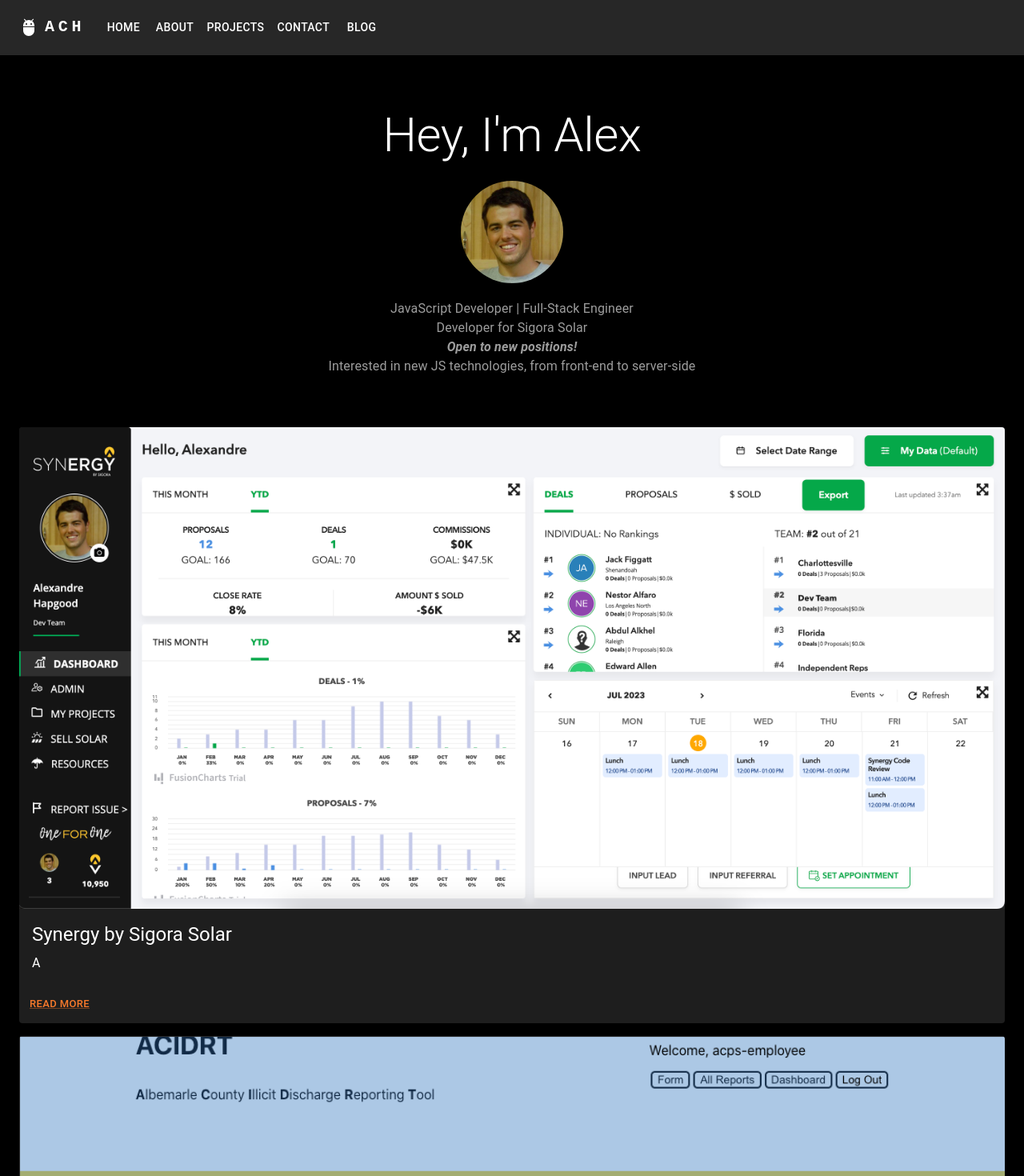
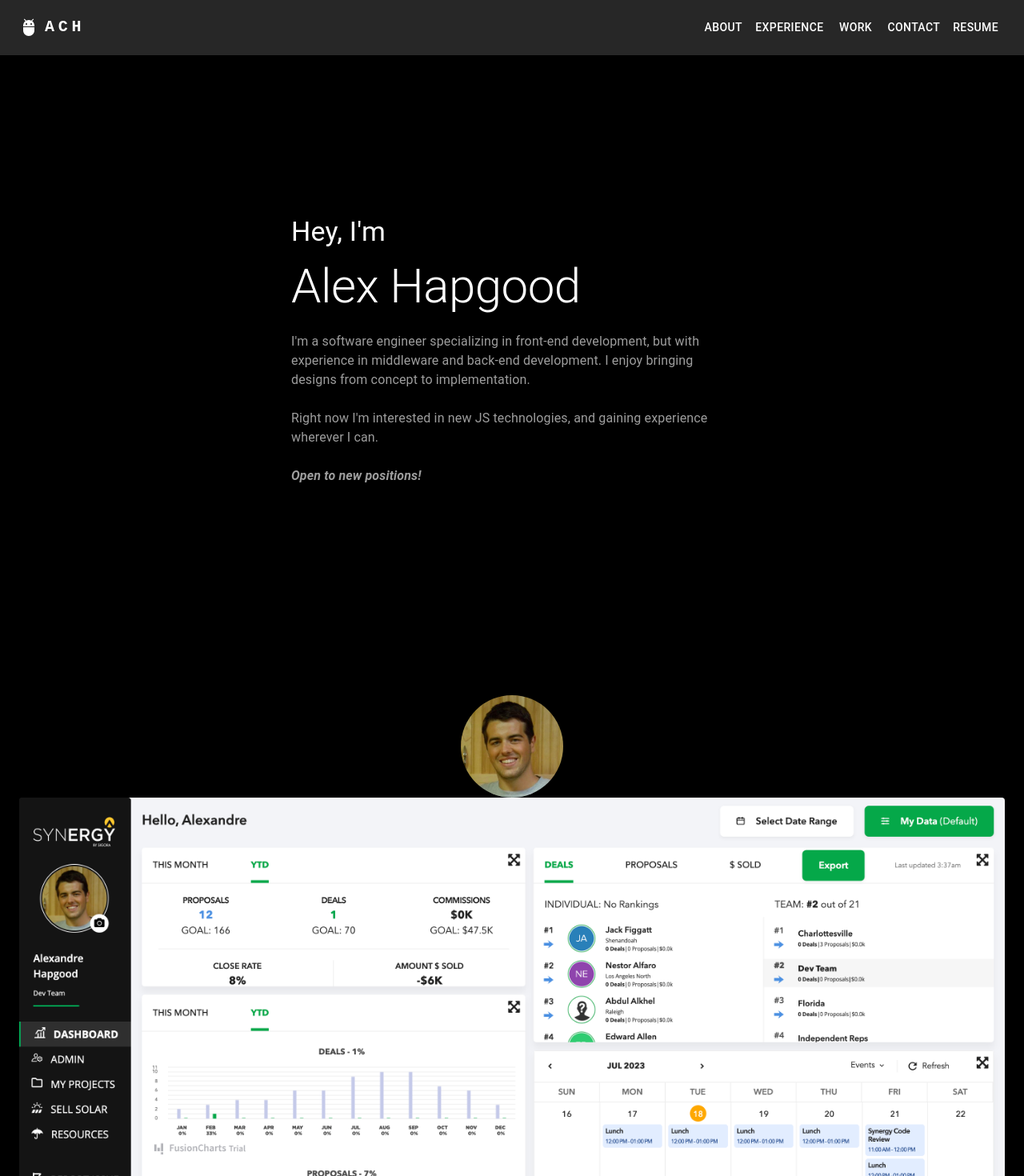
Before and after one commit to meta-434/portfolio, a Next.js app: page / in a window 1280 px wide. Shown: the top 1470 px of the page at 80% size. Built offline with nearby package versions, Linux system fonts and the light colour scheme.

Commit message:
wip overall design

```diff
--- a/common/appBar.tsx
+++ b/common/appBar.tsx
@@ -13,7 +13,7 @@
   MenuItem,
 } from '@mui/material';
 
-const pages = ['Home', 'About', 'Projects', 'Contact', 'Blog'];
+const pages = ['About', 'Experience', 'Work', 'Contact', 'Resume'];
 
 export default function PortfolioAppBar() {
   const [anchorElNav, setAnchorElNav] = React.useState<null | HTMLElement>(
@@ -29,7 +29,7 @@
   };
 
   return (
-    <AppBar position="sticky">
+    <AppBar position="relative">
       <Container maxWidth="xl">
         <Toolbar disableGutters>
           <AdbIcon sx={{ display: { xs: 'none', md: 'flex' }, mr: 1 }} />
@@ -50,11 +50,10 @@
           >
             ACH
           </Typography>
-
           <Box sx={{ flexGrow: 1, display: { xs: 'flex', md: 'none' } }}>
             <IconButton
               size="large"
-              aria-label="account of current user"
+              aria-label="mobile-menu-appbar"
               aria-controls="menu-appbar"
               aria-haspopup="true"
               onClick={handleOpenNavMenu}
@@ -104,9 +103,10 @@
               textDecoration: 'none',
             }}
           >
-            LOGO
+            ACH
           </Typography>
-          <Box sx={{ flexGrow: 1, display: { xs: 'none', md: 'flex' } }}>
+          <Box sx={{ display: { xs: 'none', md: 'flex' } }} flexGrow={1} />
+          <Box sx={{ flexGrow: 0, display: { xs: 'none', md: 'flex' } }}>
             {pages.map(page => (
               <Button
                 key={page}
--- /dev/null
+++ b/pages/About.tsx
@@ -0,0 +1,11 @@
+import Avatar from '@mui/material/Avatar';
+
+export default function About() {
+  return (
+    <Avatar
+      alt="Alex Hapgood"
+      src="/headshot.jpeg"
+      sx={{ margin: 'auto', width: 128, height: 128 }}
+    />
+  );
+}
--- /dev/null
+++ b/pages/Work.tsx
@@ -0,0 +1,55 @@
+import Button from '@mui/material/Button';
+import Card from '@mui/material/Card';
+import CardActions from '@mui/material/CardActions';
+import CardContent from '@mui/material/CardContent';
+import CardMedia from '@mui/material/CardMedia';
+import Grid from '@mui/material/Unstable_Grid2';
+import Container from '@mui/material/Container';
+import Typography from '@mui/material/Typography';
+import Link from '@mui/material/Link';
+
+const cards = [
+  { id: 0, name: 'Synergy by Sigora Solar', shortDesc: 'A', link: 'synergy' },
+  {
+    id: 1,
+    name: 'ACIDRT (Albemarle County Illicit Discharge Reporting Tool',
+    shortDesc: 'B',
+    link: 'acidrt',
+  },
+  { id: 2, name: 'Pomodoro V2', shortDesc: 'C', link: 'pomodoro2' },
+  { id: 3, name: 'Noteful', shortDesc: 'D', link: 'noteful' },
+  { id: 4, name: 'Unix Shell Quiz', shortDesc: 'E', link: 'unixshellquiz' },
+  { id: 5, name: 'Movie Lookup App', shortDesc: 'F', link: 'movielookup' },
+  { id: 6, name: 'Pomodoro V1', shortDesc: 'G', link: 'pomodoro1' },
+];
+
+export default function Work() {
+  return (
+    <Container maxWidth="xl">
+      <Grid container spacing={2}>
+        {cards.map(card => (
+          <Grid key={card.id} xs={12}>
+            <Card sx={{ display: 'flex', flexDirection: 'column' }}>
+              <CardMedia
+                component="img"
+                image={`/${card.link}/${card.link}-main.png`}
+                alt={card.name}
+              />
+              <CardContent sx={{ flexGrow: 1 }}>
+                <Typography gutterBottom variant="h5" component="h2">
+                  {card.name}
+                </Typography>
+                <Typography>{card.shortDesc}</Typography>
+              </CardContent>
+              <CardActions>
+                <Button size="small">
+                  <Link href={`/portfolio/${card.link}`}>Read More</Link>
+                </Button>
+              </CardActions>
+            </Card>
+          </Grid>
+        ))}
+      </Grid>
+    </Container>
+  );
+}
--- a/pages/index.tsx
+++ b/pages/index.tsx
@@ -1,40 +1,13 @@
 import * as React from 'react';
-import Button from '@mui/material/Button';
-import Card from '@mui/material/Card';
-import CardActions from '@mui/material/CardActions';
-import CardContent from '@mui/material/CardContent';
-import CardMedia from '@mui/material/CardMedia';
-import Grid from '@mui/material/Unstable_Grid2';
 import Box from '@mui/material/Box';
 import Typography from '@mui/material/Typography';
 import Container from '@mui/material/Container';
-import Link from '@mui/material/Link';
-import Avatar from '@mui/material/Avatar';
 import PortfolioAppBar from '@/common/appBar';
 import PortfolioFooter from '@/common/footer';
+import About from './About';
+import Work from './Work';
 
-// const addInts = (a: number, b: number): number => a + b;
-// const testAddInts = expect(addInts(1, 2)).toBe(3);
-
-const cards = [
-  { id: 0, name: 'Synergy by Sigora Solar', shortDesc: 'A', link: 'synergy' },
-  {
-    id: 1,
-    name: 'ACIDRT (Albemarle County Illicit Discharge Reporting Tool',
-    shortDesc: 'B',
-    link: 'acidrt',
-  },
-  { id: 2, name: 'Pomodoro V2', shortDesc: 'C', link: 'pomodoro2' },
-  { id: 3, name: 'Noteful', shortDesc: 'D', link: 'noteful' },
-  { id: 4, name: 'Unix Shell Quiz', shortDesc: 'E', link: 'unixshellquiz' },
-  { id: 5, name: 'Movie Lookup App', shortDesc: 'F', link: 'movielookup' },
-  { id: 6, name: 'Pomodoro V1', shortDesc: 'G', link: 'pomodoro1' },
-];
-
-const a = { allo: 'b' };
-console.log('a', a);
-
-export default function Album() {
+export default function Portfolio() {
   return (
     <>
       <PortfolioAppBar />
@@ -42,70 +15,54 @@
         {/* Hero unit */}
         <Box
           sx={{
-            pt: 8,
-            pb: 6,
+            pt: '25vh',
+            pageBreakAfter: 'always',
+            height: '100vh',
           }}
         >
           <Container maxWidth="sm">
             <Typography
+              component={'h3'}
+              variant={'h4'}
+              align="left"
+              color={'text.tertiary'}
+              gutterBottom
+            >
+              Hey, I&apos;m
+            </Typography>
+            <Typography
               component="h1"
               variant="h2"
-              align="center"
+              align="left"
               color="text.primary"
               gutterBottom
             >
-              {/* eslint-disable-next-line react/no-unescaped-entities */}
-              Hey, I'm Alex
+              Alex Hapgood
             </Typography>
-            <Avatar
-              alt="Alex Hapgood"
-              src="/headshot.jpeg"
-              sx={{ margin: 'auto', width: 128, height: 128 }}
-            />
             <Typography
-              align="center"
+              align="left"
               color="text.secondary"
               paragraph
               sx={{ marginTop: '20px' }}
             >
-              JavaScript Developer | Full-Stack Engineer <br />
-              Developer for Sigora Solar <br />
+              I&apos;m a software engineer specializing in front-end
+              development, but with experience in middleware and back-end
+              development. I enjoy bringing designs from concept to
+              implementation.
+              <br />
+              <br />
+              Right now I&apos;m interested in new JS technologies, and gaining
+              experience wherever I can.
+              <br />
+              <br />
               <b>
                 <em>Open to new positions!</em>
               </b>
-              <br />
-              Interested in new JS technologies, from front-end to server-side
             </Typography>
           </Container>
         </Box>
-
-        <Container maxWidth="xl">
-          {/* End hero unit */}
-          <Grid container spacing={2}>
-            {cards.map(card => (
-              <Grid key={card.id} xs={12}>
-                <Card sx={{ display: 'flex', flexDirection: 'column' }}>
-                  <CardMedia
-                    component="img"
-                    image={`/${card.link}/${card.link}-main.png`}
-                    alt={card.name}
-                  />
-                  <CardContent sx={{ flexGrow: 1 }}>
-                    <Typography gutterBottom variant="h5" component="h2">
-                      {card.name}
-                    </Typography>
-                    <Typography>{card.shortDesc}</Typography>
-                  </CardContent>
-                  <CardActions>
-                    <Button size="small">
-                      <Link href={`/portfolio/${card.link}`}>Read More</Link>
-                    </Button>
-                  </CardActions>
-                </Card>
-              </Grid>
-            ))}
-          </Grid>
-        </Container>
+        <About />
+        <Work />
       </main>
       {/* Footer */}
       <Box sx={{ p: 6 }} component="footer">
```
